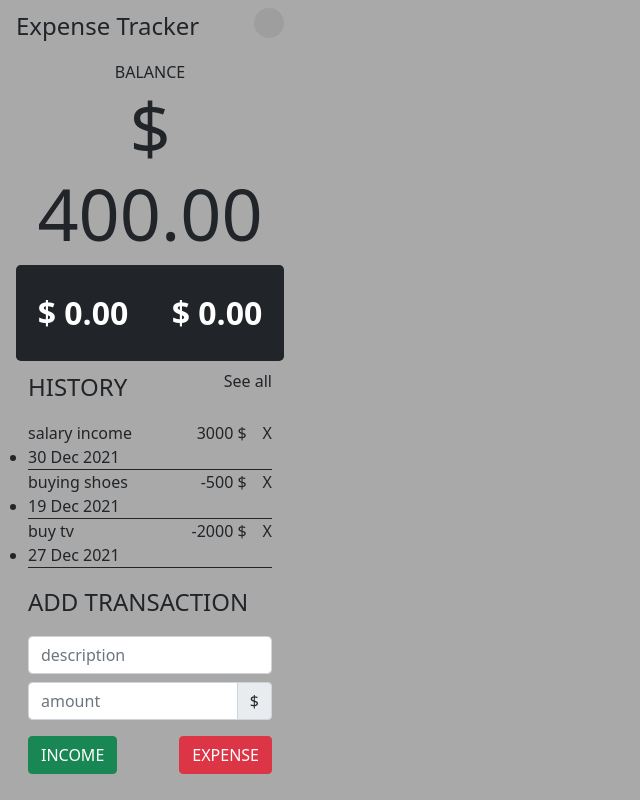
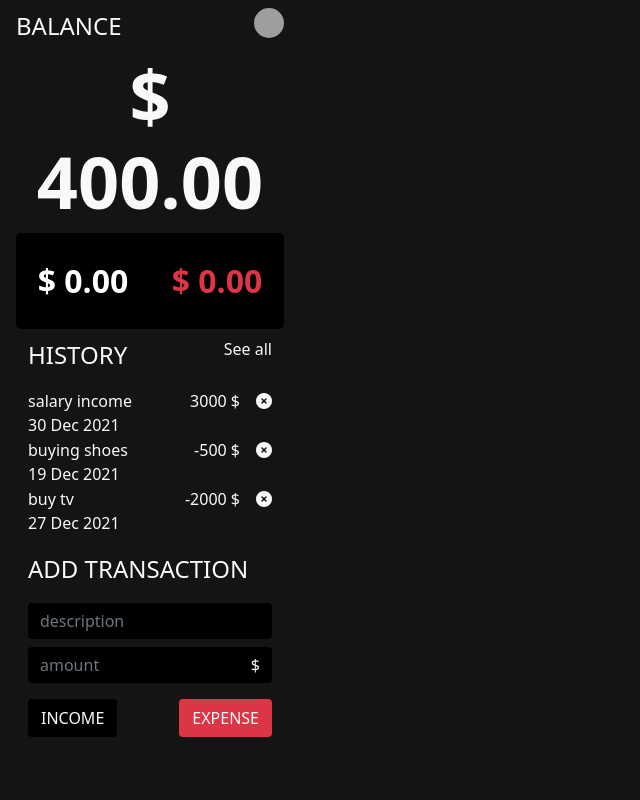
Before and after one commit to houlasovansela18/sample_expense_tracker, a React app: page / in a window 1280 px wide. Shown: the whole page, without its empty margins (0-640 px from the left). Built offline with nearby package versions, Linux system fonts and the light colour scheme; grey boxes are pictures that could not be loaded.

Commit message:
completed-front-end

```diff
--- a/src/popup.html
+++ b/src/popup.html
@@ -6,9 +6,10 @@
     <meta name="viewport" content="width=device-width, initial-scale=1.0">
     <title>Document</title>
     <link href="https://cdn.jsdelivr.net/npm/bootstrap@5.1.3/dist/css/bootstrap.min.css" rel="stylesheet" integrity="sha384-1BmE4kWBq78iYhFldvKuhfTAU6auU8tT94WrHftjDbrCEXSU1oBoqyl2QvZ6jIW3" crossorigin="anonymous">
+    <script src="https://kit.fontawesome.com/18234f73c9.js" crossorigin="anonymous"></script>
 </head>
-<body style="background-color: darkgrey;">
-    <div id="react-navbar" style="width: 300px;height:630px;"></div>
+<body style="background-color: rgb(20, 20, 20);">
+    <div id="react-navbar" style="width: 300px;height:600px;"></div>
     <script src="https://cdn.jsdelivr.net/npm/bootstrap@5.1.3/dist/js/bootstrap.bundle.min.js" integrity="sha384-ka7Sk0Gln4gmtz2MlQnikT1wXgYsOg+OMhuP+IlRH9sENBO0LRn5q+8nbTov4+1p" crossorigin="anonymous"></script>
 </body>
 </html>
--- a/src/popup.jsx
+++ b/src/popup.jsx
@@ -7,21 +7,22 @@ function history() {
                     {"description":"buying shoes","amount": -500,"date":"19 Dec 2021"},
                     {"description":"buy tv","amount": -2000,"date":"27 Dec 2021"}
                 ]
-    const historyList = history.map(history => <li className="border-bottom border-dark">
-        <div className="clearfix">
-            <div className="float-start">{history.description}</div>
-            <div className="float-end">
-                {history.amount} $
-                <span className="ms-3 fs-6" type="button">X</span>
+    const historyList = history.map((history,index) =>
+        <li className="list-group-item bg-transparent p-0" id={index + 1}>
+            <div className="clearfix">
+                <div className="float-start text-light">{history.description}</div>
+                <div className="float-end text-light">
+                    {history.amount} $
+                    <span className="ms-3 fs-6 text-light" type="button"><i class="fas fa-times-circle"></i></span>
+                </div>
             </div>
-        </div>
-        <div>
-            {history.date}
-        </div>
+            <div className="text-light">
+                {history.date}
+            </div>
         </li>)
 
     return (
-        <ul className="list-group">{historyList}</ul>
+        <ul className="list-group list-group-flush">{historyList}</ul>
     )
 }
 
@@ -32,7 +33,7 @@ function Navbar(){
             <div className="container px-3">
                 <div className="my-2 clearfix">
                     <div className="float-start">
-                        <span className="fs-4">Expense Tracker</span>
+                        <span className="fs-4 text-light">BALANCE</span>
                     </div>
                     <div className="float-end">
                         <a className="bg-transparent" href="#">
@@ -40,11 +41,10 @@ function Navbar(){
                         </a>
                     </div>
                 </div>
-                <div className="py-2">
-                    <div className="text-center fs-6 fw-light">BALANCE</div>
-                    <div className="text-center display-2" id="balance">$ 400.00</div>
+                <div className="pb-2">
+                    <div className="text-center display-2 text-light fw-bold" id="balance">$ 400.00</div>
                 </div>
-                <div className="text-center py-4 px-0 container overflow-hidden rounded-3 bg-dark">
+                <div className="text-center py-4 px-0 container overflow-hidden rounded-3 bg-black">
                     <div className="row gx-0">
                         <div className="col">
                             <div className="">
@@ -53,37 +53,37 @@ function Navbar(){
                         </div>
                         <div className="col">
                             <div className="">
-                                <div class="text-white text-center fs-2 fw-bold" id="expense">$ 0.00</div>
+                                <div class="text-danger text-center fs-2 fw-bold" id="expense">$ 0.00</div>
                             </div>
                         </div>
                     </div>
                 </div>
                 <div className="container bg-transparent py-2 clearfix">
                         <div className="float-start">
-                            <label className="fs-4">HISTORY</label>
+                            <label className="fs-4 text-light">HISTORY</label>
                         </div>
                         <div className="float-end fw-lighter">
-                            <span type="button">See all</span>
+                            <span className="text-light" type="button">See all</span>
                         </div>
                 </div>
                 <div className="container py-2">
                     {history()}
                 </div>
                 <div className="container py-2">
-                    <label className="fs-4">ADD TRANSACTION</label>
+                    <label className="fs-4 text-light">ADD TRANSACTION</label>
                 </div>
                 <div className="container">
                     <div class="my-2 input-group">
-                        <input type="text" class="form-control" aria-label="description" placeholder="description"></input>
+                        <input type="text" class="border-0 form-control  bg-black text-light" aria-label="description" placeholder="description" id="description"></input>
                     </div>
                     <div class="my-2 input-group">
-                        <input type="text" class="form-control" aria-label="Dollar amount (with dot and two decimal places)" placeholder="amount"></input>
-                        <span class="input-group-text">$</span>
+                        <input type="number" class="border-0 form-control bg-black text-light" aria-label="Dollar amount (with dot and two decimal places)" placeholder="amount" id="amount"></input>
+                        <span class="border-0 input-group-text bg-black text-light">$</span>
                     </div>
                 </div>
                 <div class="container my-3 clearfix">
-                    <span type="button" class="btn btn-success float-start">INCOME</span>
-                    <span type="button" class="btn btn-danger float-end">EXPENSE</span>
+                    <span type="button" class="btn bg-black float-start text-light">INCOME</span>
+                    <span type="button" class="btn bg-danger float-end text-light">EXPENSE</span>
                 </div>
             </div>
         </>
```
Also changed, not shown: dist/popup.html, 1 other file.
